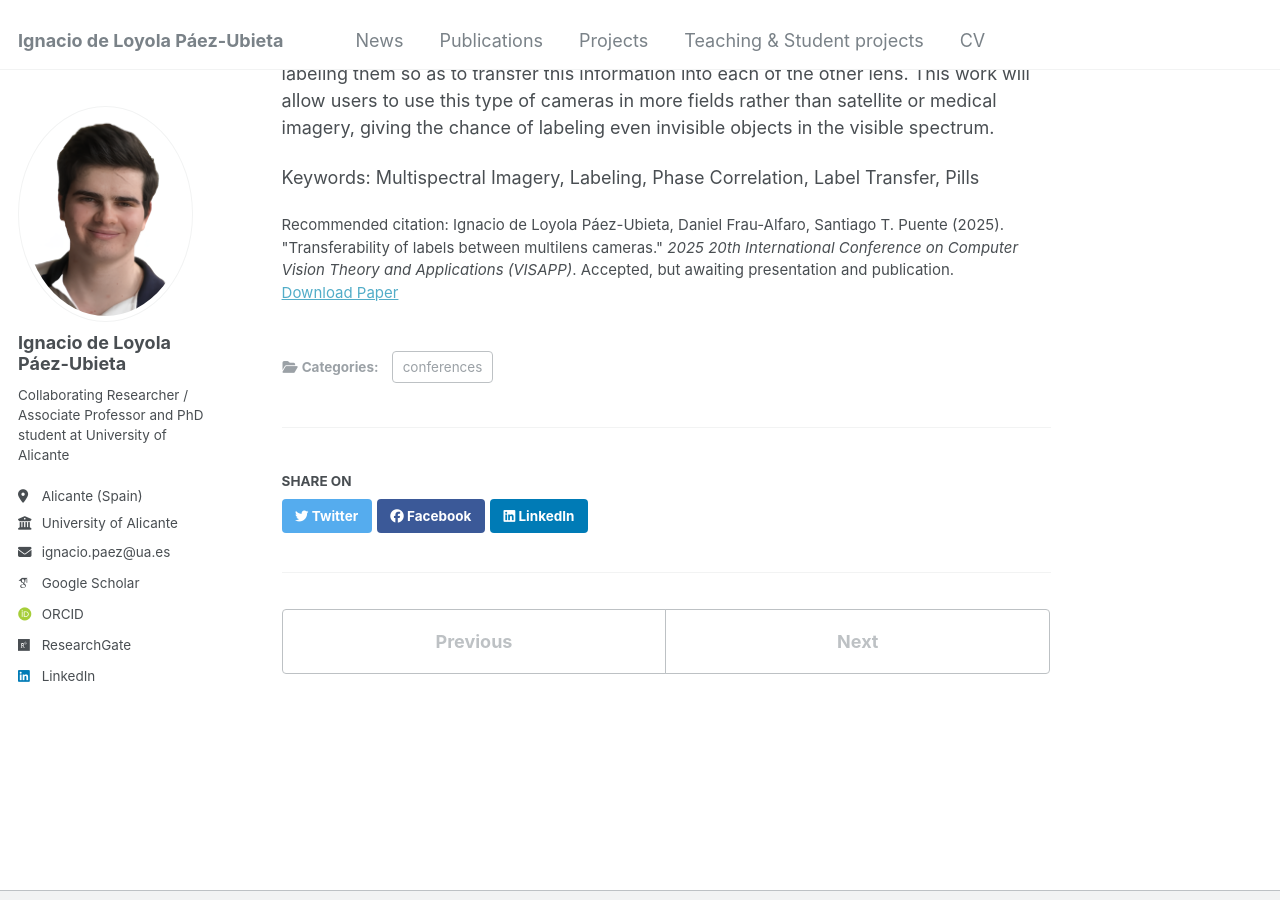
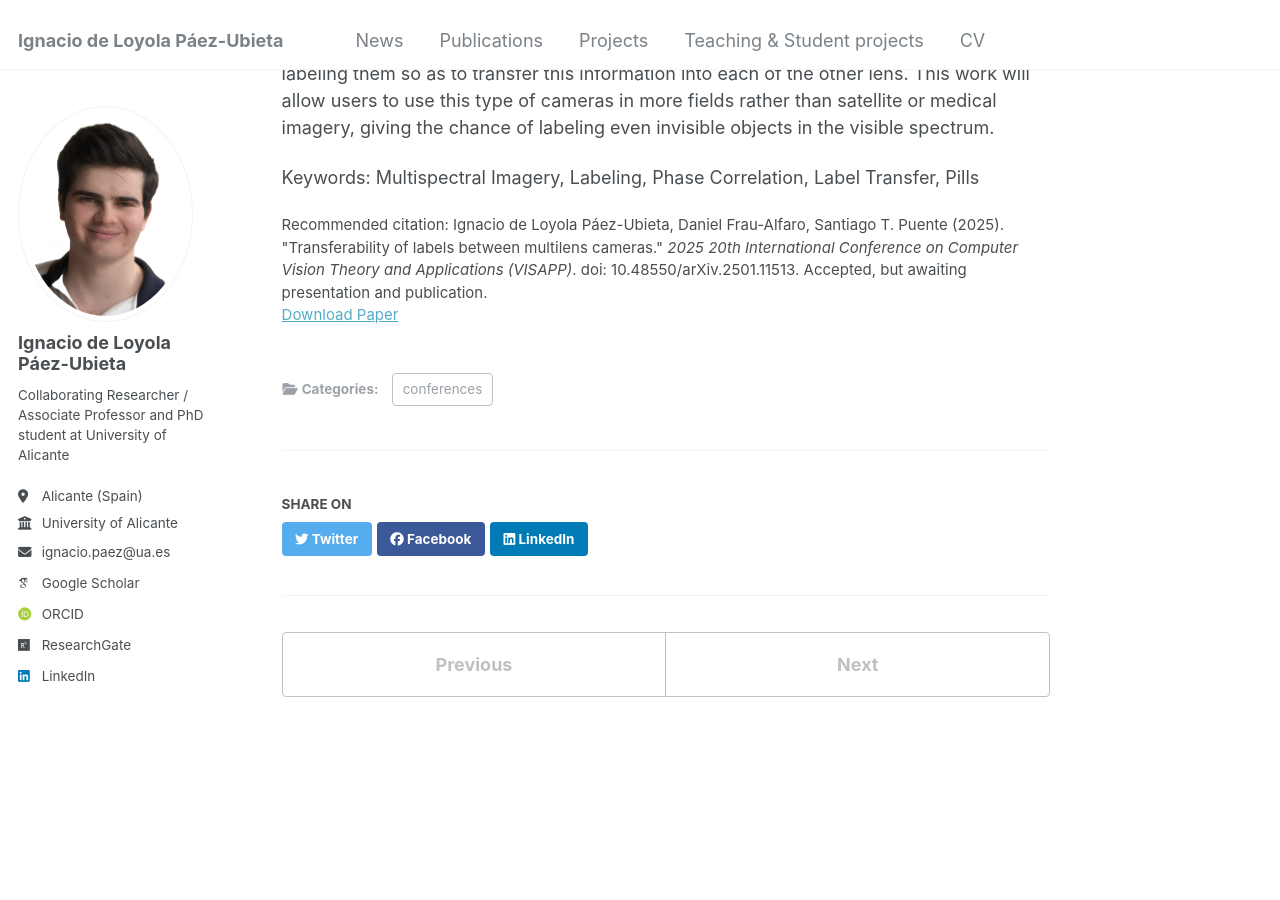
Before and after one commit to ignpaub/ignpaub.github.io, a Jekyll site: the page built from _publications/2025-02-28-Transferability_of_labels_between_multilens_cameras.md, in a window 1280 px wide and 900 px high, scrolled down 440 px. Built offline with Jekyll 4.4.1, drawn with Linux system fonts in a browser that asks for light colours; some web fonts are replaced.

Commit message:
Update 2025-02-28-Transferability_of_labels_between_multilens_cameras.md

```diff
--- a/_publications/2025-02-28-Transferability_of_labels_between_multilens_cameras.md
+++ b/_publications/2025-02-28-Transferability_of_labels_between_multilens_cameras.md
@@ -7,7 +7,7 @@ excerpt: ' '
 date: 2025-02-28
 venue: '2025 International Conference on Computer Vision Theory and Applications, Porto (Portugal), 26-28 February'
 paperurl: 'http://ignpaub.github.io/files/2025_visapp.pdf'
-citation: "Ignacio de Loyola Páez-Ubieta, Daniel Frau-Alfaro, Santiago T. Puente (2025). &quot;Transferability of labels between multilens cameras.&quot; <i>2025 20th International Conference on Computer Vision Theory and Applications (VISAPP)</i>. Accepted, but awaiting presentation and publication."
+citation: "Ignacio de Loyola Páez-Ubieta, Daniel Frau-Alfaro, Santiago T. Puente (2025). &quot;Transferability of labels between multilens cameras.&quot; <i>2025 20th International Conference on Computer Vision Theory and Applications (VISAPP)</i>. doi: 10.48550/arXiv.2501.11513. Accepted, but awaiting presentation and publication."
 ---
 
 In this work, a new method for automatically extending Bounding Box (BB) and mask labels across different channels on multilens cameras is presented. For that purpose, the proposed method combines the well known phase correlation method with a refinement process. During the first step, images are aligned by localizing the peak of intensity obtained in the spatial domain after performing the cross correlation process in the frequency domain. The second step consists of obtaining the best possible transformation by using an iterative process maximising the IoU (Intersection over Union) metric. Results show that, by using this method, labels could be transferred across different lens on a camera with an accuracy over 90\% in most cases and just by using 65 ms in the whole process. Once the transformations are obtained, artificial RGB images are generated, for labeling them so as to transfer this information into each of the other lens. This work will allow users to use this type of cameras in more fields rather than satellite or medical imagery, giving the chance of labeling even invisible objects in the visible spectrum.
```
